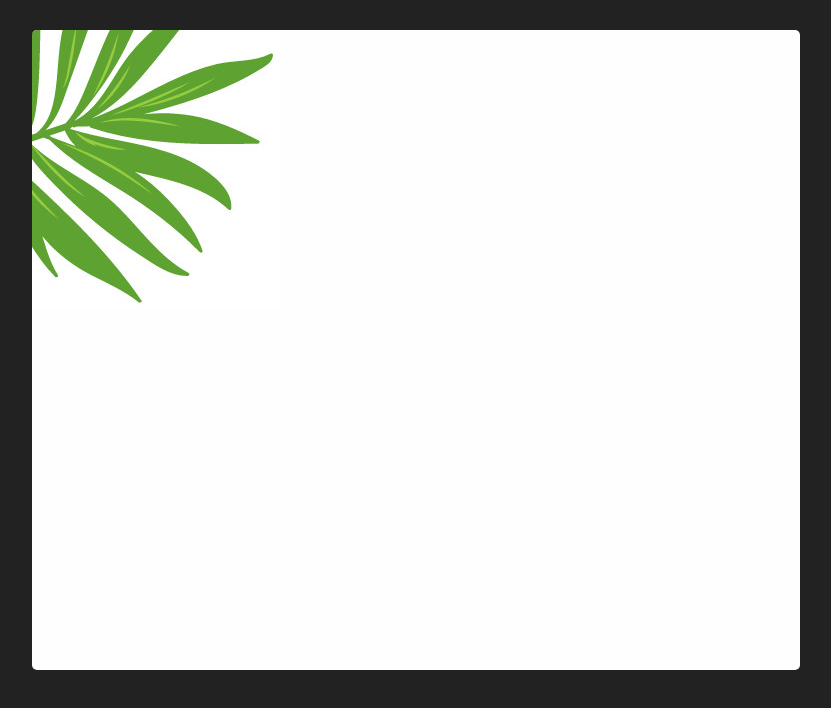
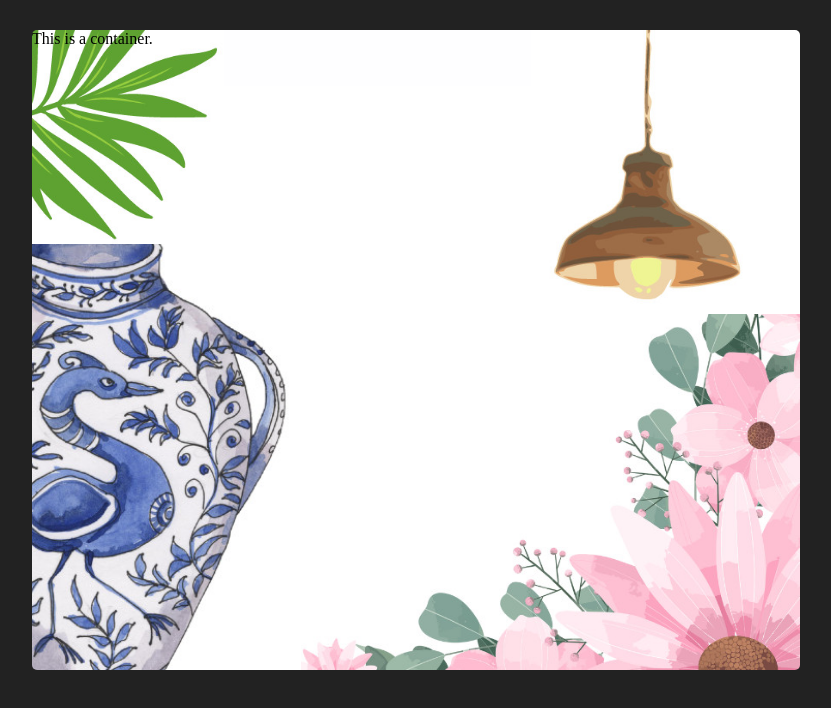
Before and after one commit to MgHt00/quizzes-for-kids, a plain HTML site: page index.html in a window 1280 px wide. Shown: the whole page, without its empty margins (224-1055 px from the left). Drawn offline with Linux system fonts and the light colour scheme.

Commit message:
add 4 background images.

```diff
--- a/css/primary.css
+++ b/css/primary.css
@@ -16,16 +16,20 @@ body {
   border-radius: 5px;
   height: 80vh;
   position: relative;
+  background-image:
+    url(../img/leaves.jpg),
+    url(../img/lamp.jpg),
+    url(../img/china.jpg),
+    url(../img/flowers.jpg);
+  background-position:
+    top left,
+    top right,
+    bottom left,
+    bottom right;
+  background-repeat: no-repeat;
+  background-size:
+    25%,
+    35%,
+    35%,
+    75%;
 }
-
-.main-container::before {
-  content: "";
-  background-image: url(../img/leaves.jpg);
-  background-position: center;
-  background-repeat: no-repeat;
-  background-position: top left;
-  position: absolute;
-  width: 100%;
-  height: 100%;
-  border-radius: inherit;
-}
```
Also changed, not shown: img/china.jpg (added), img/flowers.jpg (added), img/lamp.jpg (added).
